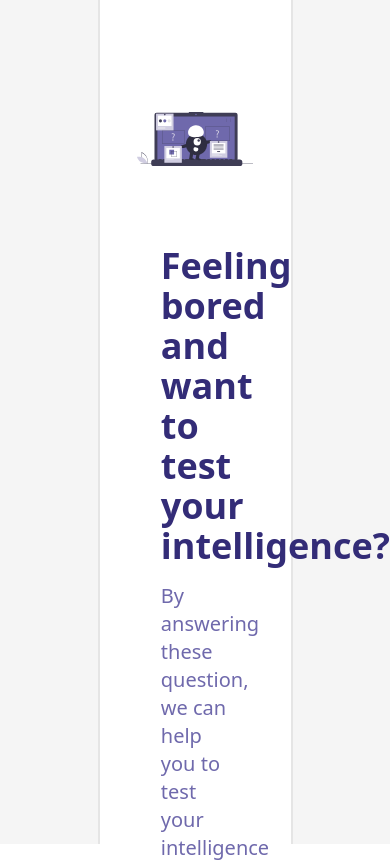
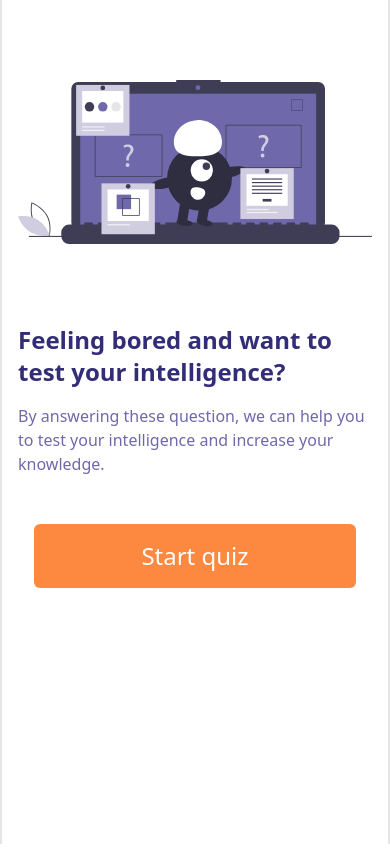
Before and after one commit to reskyppo/true-false-quiz, a React (Create React App) app: page / in a window 390 px wide. Shown: the top 862 px of the page. Built offline with nearby package versions, Linux system fonts and the light colour scheme.

Commit message:
edit homepage to make it more mobile first

```diff
--- a/src/pages/Home.jsx
+++ b/src/pages/Home.jsx
@@ -4,25 +4,25 @@ import HeroIcon from "../assets/hero_icon.svg";
 const Home = () => {
   return (
     <div className="bg-gray-100 h-screen flex justify-center ">
-      <div className=" w-1/2  border-primary border-r-2 border-l-2 bg-white p-8">
+      <div className="lg:w-1/2  border-primary border-r-2 border-l-2 bg-white md:p-8">
         <img
           className="w-11/12 my-20 mx-auto"
           src={HeroIcon}
           alt="laptop illustration that represent about online quiz"
         />
 
-        <div className="w-11/12 mx-auto px-6 mb-12">
-          <p className=" text-4xl text-primary-900 font-semibold">
+        <div className="w-11/12 mx-auto md:px-6 mb-12">
+          <p className=" text-2xl md:text-4xl text-primary-900 font-semibold">
             Feeling bored and want to test your intelligence?
           </p>
-          <p className=" text-primary-500 font-medium text-xl mt-4">
+          <p className=" text-primary-500 font-medium md:text-xl mt-4">
             By answering these question, we can help you to test your
             intelligence and increase your knowledge.
           </p>
         </div>
 
-        <div className="flex justify-center mt-16">
-          <button className="bg-secondary-900 w-5/6 rounded-md cursor-pointer">
+        <div className="flex justify-center md:mt-16">
+          <button className="bg-secondary-300 w-5/6 rounded-md cursor-pointer">
             <Link to="/quiz">
               <p className="py-4 text-center text-2xl font-medium text-white">
                 Start quiz
```
